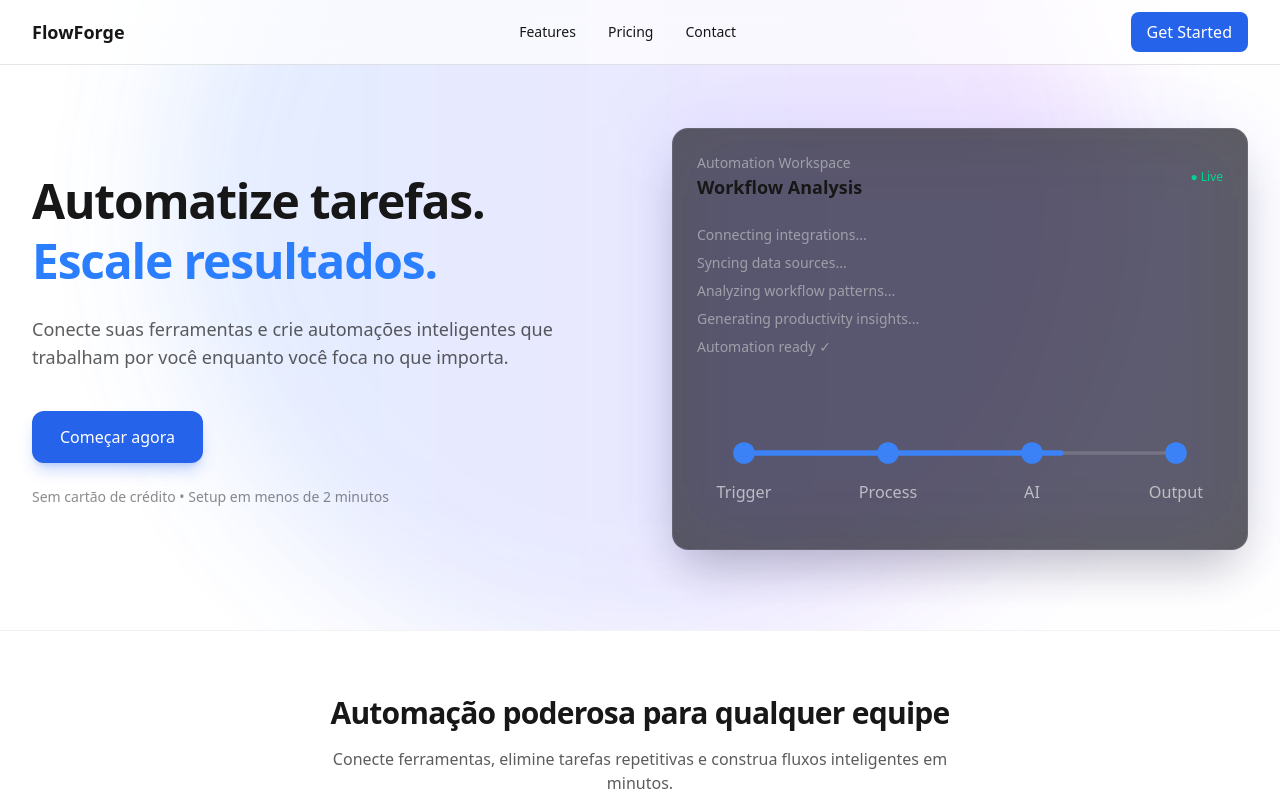
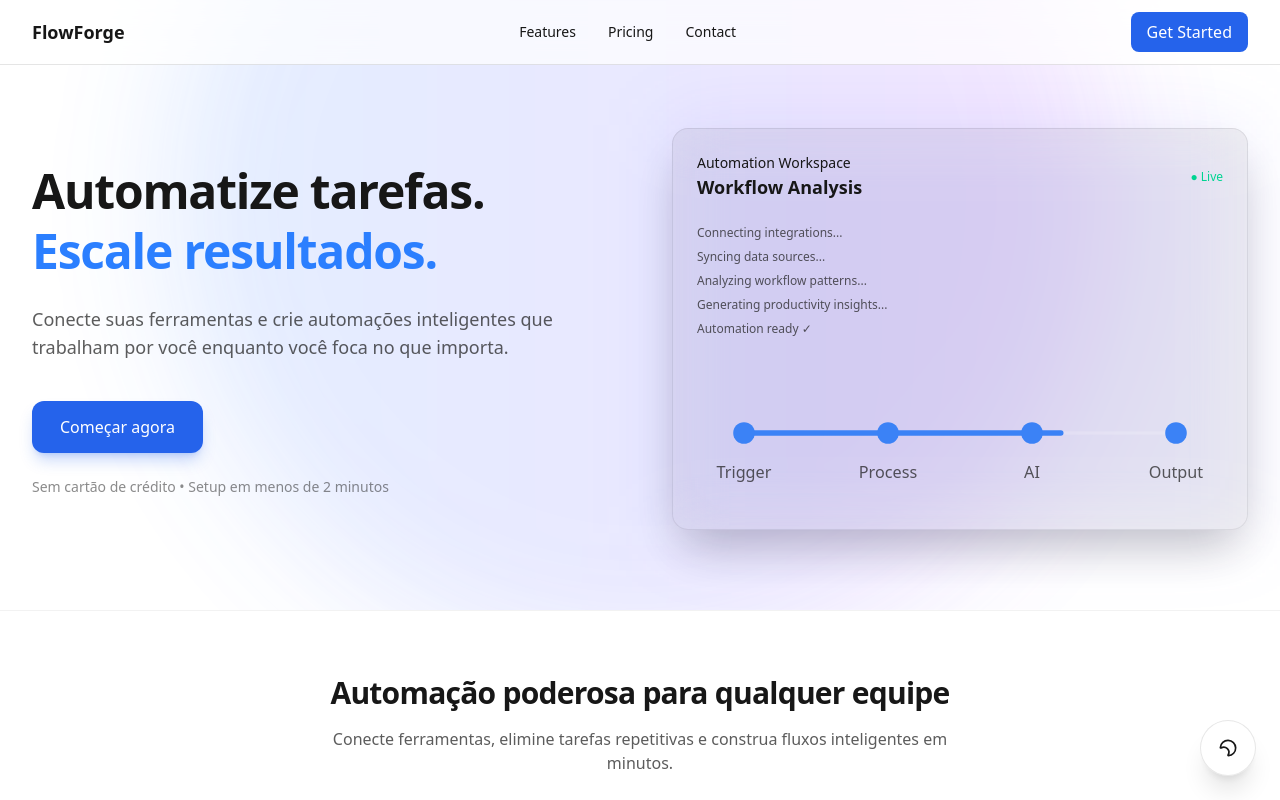
Before and after one commit to Name-Less-Dev/flowforge-landing, a Next.js app: page / in a window 1280 px wide. Shown: the top 800 px of the page. Built offline with nearby package versions, Linux system fonts and the light colour scheme.

Commit message:
Implementação de temas

```diff
--- a/src/app/globals.css
+++ b/src/app/globals.css
@@ -1,27 +1,49 @@
 @import "tailwindcss";
-
-:root {
-  --background: #ffffff;
-  --foreground: #171717;
-}
 
 @theme inline {
   --color-background: var(--background);
   --color-foreground: var(--foreground);
 
-  /* FlowForge Brand */
+  --color-surface: var(--surface);
+  --color-surface-elevated: var(--surface-elevated);
+  --color-border-soft: var(--border-soft);
+
   --color-brand: #2563eb;
   --color-brand-foreground: #ffffff;
 
-  --font-sans: var(--font-geist-sans);
-  --font-mono: var(--font-geist-mono);
+  --color-text-primary: var(--text-primary);
+  --color-text-secondary: var(--text-secondary);
+  --color-text-muted: var(--text-muted);
 }
 
-@media (prefers-color-scheme: dark) {
-  :root {
-    --background: #0a0a0a;
-    --foreground: #ededed;
-  }
+:root {
+  --background: #ffffff;
+  --foreground: #171717;
+
+  /* surfaces (LIGHT) */
+  --surface: rgba(0, 0, 0, 0.04);
+  --surface-elevated: rgba(0, 0, 0, 0.06);
+  --border-soft: rgba(0, 0, 0, 0.08);
+
+  /* text hierarchy — LIGHT */
+  --text-primary: #171717;
+  --text-secondary: rgba(23, 23, 23, 0.70);
+  --text-muted: rgba(23, 23, 23, 0.50);
+}
+
+.dark {
+  --background: #0a0a0a;
+  --foreground: #ededed;
+
+  /* surfaces (DARK) */
+  --surface: rgba(255, 255, 255, 0.05);
+  --surface-elevated: rgba(255, 255, 255, 0.07);
+  --border-soft: rgba(255, 255, 255, 0.10);
+
+  /* text hierarchy — DARK */
+  --text-primary: #ededed;
+  --text-secondary: rgba(237, 237, 237, 0.75);
+  --text-muted: rgba(237, 237, 237, 0.55);
 }
 
 body {
@@ -48,3 +70,11 @@ body {
 .animate-gradientMove {
   animation: gradientMove 8s ease infinite;
 }
+
+* {
+  transition:
+    background-color 0.35s ease,
+    color 0.35s ease,
+    border-color 0.35s ease,
+    fill 0.35s ease;
+}
--- a/src/app/layout.tsx
+++ b/src/app/layout.tsx
@@ -1,6 +1,7 @@
 import type { Metadata } from "next";
 import "./globals.css";
 import Navbar from "@/components/layout/navbar";
+import ThemeSwitcher from "@/components/theme-switcher";
 
 export const metadata: Metadata = {
   title: "FlowForge | Automação Inteligente",
@@ -13,10 +14,23 @@ export default function RootLayout({
   children: React.ReactNode;
 }) {
   return (
-    <html lang="pt-BR">
+    <html lang="pt-BR" suppressHydrationWarning>
       <body>
+        <script
+          dangerouslySetInnerHTML={{
+            __html: `
+              (function() {
+                const saved = localStorage.getItem("theme");
+                const dark = saved ? saved === "dark" : true;
+                if (dark) document.documentElement.classList.add("dark");
+              })();
+            `,
+          }}
+        />
+
         <Navbar />
         {children}
+        <ThemeSwitcher />
       </body>
     </html>
   );
--- a/src/components/product-preview/activity-log.tsx
+++ b/src/components/product-preview/activity-log.tsx
@@ -19,7 +19,7 @@ export function ActivityLog() {
           initial={{ opacity: 0, x: -10 }}
           animate={{ opacity: 1, x: 0 }}
           transition={{ delay: i * 0.7 }}
-          className="text-sm text-zinc-400"
+          className="text-xs text-text-secondary"
         >
           {step}
         </motion.p>
--- a/src/components/product-preview/animated-chart.tsx
+++ b/src/components/product-preview/animated-chart.tsx
@@ -57,7 +57,8 @@ export default function AnimatedChart() {
               y="65"
               textAnchor="middle"
               fontSize="9"
-              fill="rgba(255,255,255,0.6)"
+              fill="currentColor"
+              className="text-text-secondary"
             >
               {node.label}
             </text>
--- a/src/components/product-preview/fake-preview.tsx
+++ b/src/components/product-preview/fake-preview.tsx
@@ -14,8 +14,8 @@ export function FakePreview() {
       className="
         relative
         rounded-2xl
-        border border-white/10
-        bg-zinc-900/70
+        bg-surface-elevated
+        border border-border-soft
         backdrop-blur-xl
         p-6
         shadow-2xl
@@ -38,7 +38,7 @@ function Header() {
   return (
     <div className="flex items-center justify-between">
       <div>
-        <p className="text-sm text-zinc-400">Automation Workspace</p>
+        <p className="text-sm font-medium text-text-primary">Automation Workspace</p>
         <h3 className="text-lg font-semibold">
           Workflow Analysis
         </h3>
--- a/src/components/sections/testimonials.tsx
+++ b/src/components/sections/testimonials.tsx
@@ -47,34 +47,44 @@ export default function Testimonials() {
               initial={{ opacity: 0, y: 40 }}
               whileInView={{ opacity: 1, y: 0 }}
               viewport={{ once: true }}
-              transition={{ delay: index * 0.15 }}
-              whileHover={{ y: -6 }}
+              transition={{
+                delay: index * 0.12,
+                duration: 0.45,
+                ease: "easeOut",
+              }}
+              whileHover={{
+                y: -10,
+                scale: 1.02,
+              }}
               className="
                 group
                 relative
-                p-6
+                p-7
                 rounded-2xl
                 border border-black/10 dark:border-white/10
                 bg-white/60 dark:bg-white/5
                 backdrop-blur
-                transition
                 shadow-sm
                 hover:shadow-xl
+                will-change-transform
               "
             >
               {/* Glow hover */}
-              <div className="
-                absolute inset-0 rounded-2xl
-                opacity-0 group-hover:opacity-100
-                transition
-                bg-gradient-to-br
-                from-brand/10
-                via-transparent
-                to-transparent
-                pointer-events-none
-              "/>
+              <motion.div
+                className="
+                  absolute inset-0 rounded-2xl
+                  pointer-events-none
+                  bg-gradient-to-br
+                  from-brand/12
+                  via-transparent
+                  to-transparent
+                "
+                initial={{ opacity: 0 }}
+                whileHover={{ opacity: 1 }}
+                transition={{ duration: 0.25 }}
+              />
 
-              <p className="text-foreground/80 relative">
+              <p className="text-foreground/80 relative leading-relaxed">
                 “{testimonial.text}”
               </p>
 
--- /dev/null
+++ b/src/components/theme-provider.tsx
@@ -0,0 +1,61 @@
+"use client";
+
+import { createContext, useContext, useState, useCallback } from "react";
+
+type Theme = "dark" | "light";
+
+type ThemeContextType = {
+  theme: Theme;
+  toggleTheme: () => void;
+};
+
+const ThemeContext = createContext<ThemeContextType | null>(null);
+
+export function ThemeProvider({
+  children,
+}: {
+  children: React.ReactNode;
+}) {
+  // ✅ inicialização lazy (SEM useEffect)
+  const [theme, setTheme] = useState<Theme>(() => {
+    if (typeof window === "undefined") return "dark";
+
+    const saved = localStorage.getItem("theme") as Theme | null;
+
+    if (saved) return saved;
+
+    // dark como padrão
+    return "dark";
+  });
+
+  const applyTheme = useCallback((next: Theme) => {
+    const root = document.documentElement;
+
+    root.classList.toggle("dark", next === "dark");
+    localStorage.setItem("theme", next);
+  }, []);
+
+  const toggleTheme = useCallback(() => {
+    setTheme((prev) => {
+      const next = prev === "dark" ? "light" : "dark";
+      applyTheme(next);
+      return next;
+    });
+  }, [applyTheme]);
+
+  return (
+    <ThemeContext.Provider value={{ theme, toggleTheme }}>
+      {children}
+    </ThemeContext.Provider>
+  );
+}
+
+export function useTheme() {
+  const ctx = useContext(ThemeContext);
+
+  if (!ctx) {
+    throw new Error("useTheme must be used inside ThemeProvider");
+  }
+
+  return ctx;
+}
--- /dev/null
+++ b/src/components/theme-switcher.tsx
@@ -0,0 +1,52 @@
+"use client";
+
+import { useState } from "react";
+import { toggleTheme } from "@/lib/theme";
+import { Sun, Moon } from "lucide-react";
+import { motion } from "framer-motion";
+
+export default function ThemeSwitcher() {
+  // ✅ lê direto do DOM na inicialização
+  const [dark, setDark] = useState(() => {
+    if (typeof window === "undefined") return true;
+    return document.documentElement.classList.contains("dark");
+  });
+
+  function handleToggle() {
+    toggleTheme();
+    setDark((prev) => !prev);
+  }
+
+  return (
+    <motion.button
+      onClick={handleToggle}
+      whileTap={{ scale: 0.9 }}
+      className="
+        fixed bottom-6 right-6 z-50
+        w-14 h-14
+        rounded-full
+        flex items-center justify-center
+        backdrop-blur-xl
+        bg-background/70
+        border border-foreground/10
+        shadow-xl
+        transition-all duration-300
+        hover:scale-110
+      "
+    >
+      <motion.div
+        animate={{
+          rotate: dark ? 0 : 180,
+          scale: dark ? 1 : 0.85,
+        }}
+        transition={{ duration: 0.35 }}
+      >
+        {dark ? (
+          <Sun className="w-6 h-6 text-yellow-400" />
+        ) : (
+          <Moon className="w-6 h-6" />
+        )}
+      </motion.div>
+    </motion.button>
+  );
+}
--- a/src/components/ui/glow-card.tsx
+++ b/src/components/ui/glow-card.tsx
@@ -132,8 +132,8 @@ export default function GlowCard({ children }: GlowCardProps) {
         onMouseLeave={handleLeave}
         className="
           relative h-full rounded-2xl
-          border border-white/10
-          bg-neutral-900/70
+          bg-surface
+          border-border-soft
           backdrop-blur-xl
           p-8
           overflow-hidden
--- /dev/null
+++ b/src/lib/theme.ts
@@ -0,0 +1,22 @@
+export function toggleTheme() {
+  if (typeof window === "undefined") return;
+
+  const root = document.documentElement;
+
+  const isDark = root.classList.contains("dark");
+  const next = !isDark;
+
+  root.classList.toggle("dark", next);
+  localStorage.setItem("theme", next ? "dark" : "light");
+}
+
+export function initTheme() {
+  if (typeof window === "undefined") return;
+
+  const saved = localStorage.getItem("theme");
+
+  // DARK DEFAULT
+  const shouldUseDark = saved ? saved === "dark" : true;
+
+  document.documentElement.classList.toggle("dark", shouldUseDark);
+}
```
